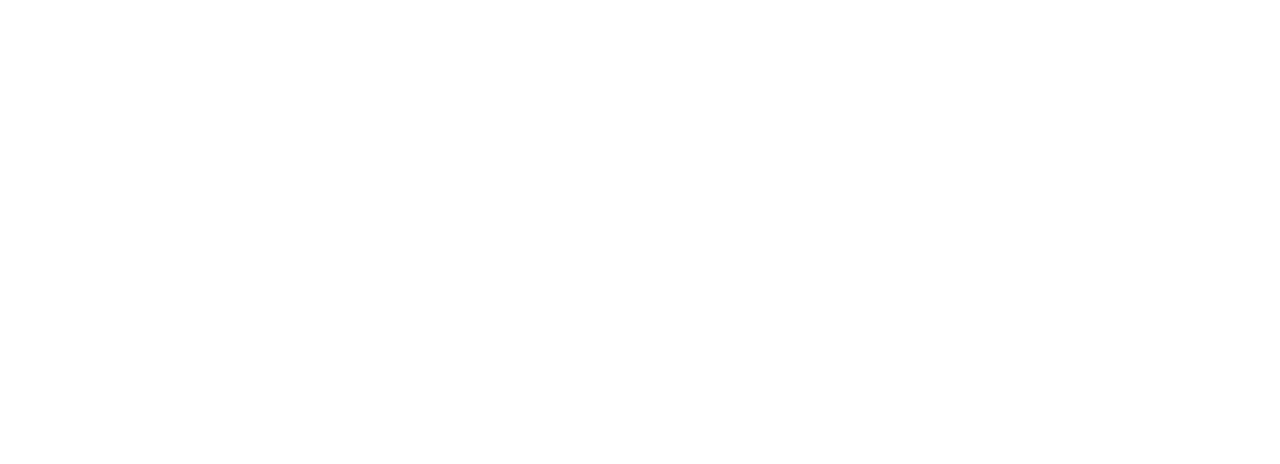
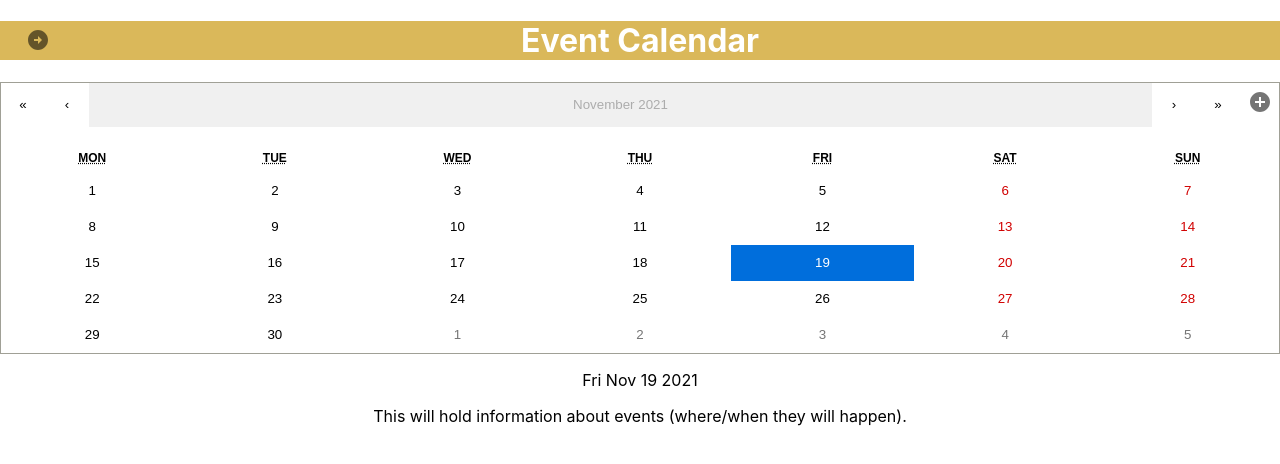
Before and after one commit to elowop/leos-website, a React (Create React App) app: page /calendar in a window 1280 px wide. Before the commit this address had no page. Shown: the top 464 px of the page. Built offline with nearby package versions, Linux system fonts and the light colour scheme.

Commit message:
Calendar page implementation
Added the basics for the Calendar page.  In Navbar, fixed a spelling erorr for Calendar. Added an alt tag in Home.js to remove the compiler warnings.

```diff
--- a/package.json
+++ b/package.json
@@ -3,12 +3,18 @@
   "version": "0.1.0",
   "private": true,
   "dependencies": {
+    "@emotion/react": "^11.7.0",
+    "@emotion/styled": "^11.6.0",
     "@material-ui/core": "^4.12.3",
     "@material-ui/icons": "^4.11.2",
+    "@mui/icons-material": "^5.2.0",
+    "@mui/material": "^5.2.1",
     "@testing-library/jest-dom": "^5.15.0",
     "@testing-library/react": "^11.2.7",
     "@testing-library/user-event": "^12.8.3",
+    "date-fns": "^2.26.0",
     "react": "^17.0.2",
+    "react-calendar": "^3.5.0",
     "react-dom": "^17.0.2",
     "react-router-dom": "6.0.2",
     "react-scripts": "4.0.3",
--- a/src/App.js
+++ b/src/App.js
@@ -2,7 +2,7 @@
 import { BrowserRouter as Router, Route, Routes } from 'react-router-dom';
 import WhoWeAre from './WhoWeAre.js'
 import Initiatives from './Initiatives.js'
-import Calandar from './Calandar.js'
+import Calendar from './Calendar.js'
 import ContactUs from './ContactUs.js'
 import JoinTheLeos from './JoinTheLeos.js'
 
@@ -16,7 +16,7 @@
          <Route exact path="/" element={<Home/>}/>
          <Route exact path="/who-we-are" element={<WhoWeAre/>}/>
          <Route exact path="/intiatives" element={<Initiatives/>}/>
-         <Route exact path="/calandar" element={<Calandar/>}/>
+         <Route exact path="/calendar" element={<Calendar/>}/>
          <Route exact path="/contact-us" element={<ContactUs/>}/>
          <Route exact path="/join-the-leos" element={<JoinTheLeos/>}/>
         </Routes>
--- a/src/Calandar.js
+++ /dev/null
@@ -1,9 +0,0 @@
-import Navbar from './Navbar.js'
-
-const Calandar = () => {
-    return ( <div>
-        <Navbar />
-        </div> );
-}
-
-export default Calandar;
--- /dev/null
+++ b/src/Calendar.js
@@ -0,0 +1,64 @@
+import Navbar from './Navbar.js'
+import {useState} from 'react';
+import ReactCalendar from './../node_modules/react-calendar';
+import './../node_modules/react-calendar/dist/Calendar.css';
+import './css/Calendar.css'
+import AddCircleSharpIcon from './../node_modules/@mui/icons-material/AddCircleSharp';
+import IconButton from './../node_modules/@mui/material/IconButton';
+
+const Calendar = () => {
+    const [date, setDate] = useState(new Date());
+    const [_tileContent, _SetTileContent] = useState("This will hold information about events (where/when they will happen).");
+
+    function setTileContent(date) {
+        var days = ['Sunday','Monday','Tuesday','Wednesday','Thursday','Friday','Saturday'];
+        var day = days[ date.getDay() ];
+
+        setDate(date);
+
+        switch (day) {
+            case 'Friday':
+                _SetTileContent("Leos Meeting Today @ 6PM!");
+                break;
+            default:
+                _SetTileContent("Nothing!");
+                break;
+          }
+    }
+
+    const handleExpandClick = () => {
+        /*pull up the "add an event" window*/
+    };
+
+    return (
+    <div className='calendar-main-div'>
+        <Navbar />
+
+        <div className='calendar-page-title'>
+            <h1>Event Calendar</h1>
+            <IconButton className='add-calendar-event' onClick={handleExpandClick}>
+                <AddCircleSharpIcon />
+            </IconButton>
+        </div>
+
+        <div className='calendar-container'>
+            <ReactCalendar
+            className="react-calendar"
+            minDetail='day'
+            maxDetail='month'
+            onChange={(date) => setTileContent(date)}
+            value={date}
+            defaultValue={date}
+            />
+            <p className='text-center'>
+            {date.toDateString()}
+            </p>
+            <p>
+                {_tileContent}
+            </p>
+        </div>
+    </div>
+    );
+}
+
+export default Calendar;
--- a/src/Home.js
+++ b/src/Home.js
@@ -7,7 +7,7 @@
     return (
         <div className="home_page">
 
-            <img src={HomeImage} className="home_image"/>
+            <img src={HomeImage} alt="" className="home_image"/>
             <div className="main_title">
                 <h1>we are Oakville leos</h1>
             </div>
--- a/src/Navbar.js
+++ b/src/Navbar.js
@@ -1,16 +1,14 @@
 import './css/Navbar.css';
-import List from '@material-ui/core/List';
-import ListItem from '@material-ui/core/List';
-import ListItemButton from '@mui/material/ListItemButton';
-
-import ListItemText from '@material-ui/core/ListItemText';
+import List from './../node_modules/@material-ui/core/List';
+import ListItemButton from './../node_modules/@mui/material/ListItemButton';
+import ListItemText from './../node_modules/@material-ui/core/ListItemText';
 import {useState} from 'react';
 import {useNavigate} from 'react-router-dom';
-import IconButton from '@mui/material/IconButton';
-import ArrowCircleLeftIcon from '@mui/icons-material/ArrowCircleLeft';
-import ArrowCircleRightIcon from '@mui/icons-material/ArrowCircleRight';
-import { Collapse } from '@mui/material';
-import { styled } from '@mui/material/styles';
+import IconButton from './../node_modules/@mui/material/IconButton';
+import ArrowCircleLeftIcon from './../node_modules/@mui/icons-material/ArrowCircleLeft';
+import ArrowCircleRightIcon from './../node_modules/@mui/icons-material/ArrowCircleRight';
+import { Collapse } from './../node_modules/@mui/material';
+import { styled } from './../node_modules/@mui/material/styles';
 
 /* For all pages except the HomePage, we will have the props set to these default values */
 const Navbar = ( {isCollapsible = true, isHomePage = false } ) => {
@@ -31,8 +29,8 @@
             path: '/intiatives'
         },
         {
-            text: 'CALANDAR',
-            path: '/calandar'
+            text: 'CALENDAR',
+            path: '/calendar'
         },
         {
             text: 'CONTACT US',
--- /dev/null
+++ b/src/css/Calendar.css
@@ -0,0 +1,15 @@
+.calendar-page-title {
+    margin: 0px;
+    padding: 0px;
+    border: 0px;
+    background-color: #dab85a;
+    color: white;
+}
+
+.add-calendar-event {
+    float: right;
+}
+
+.react-calendar {
+    width: 100%;
+}
```
Also changed, not shown: 1 other file (tests, documents, lock files or other folders).
